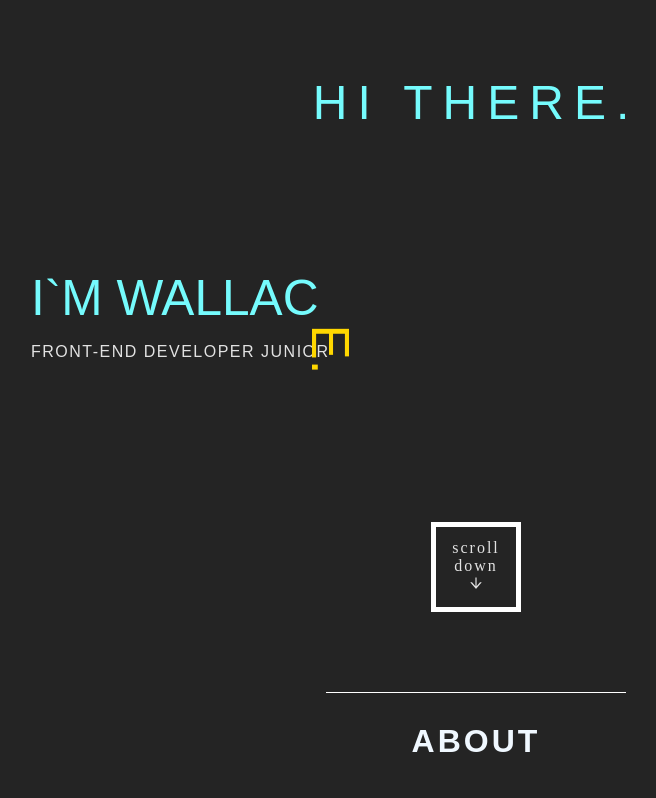
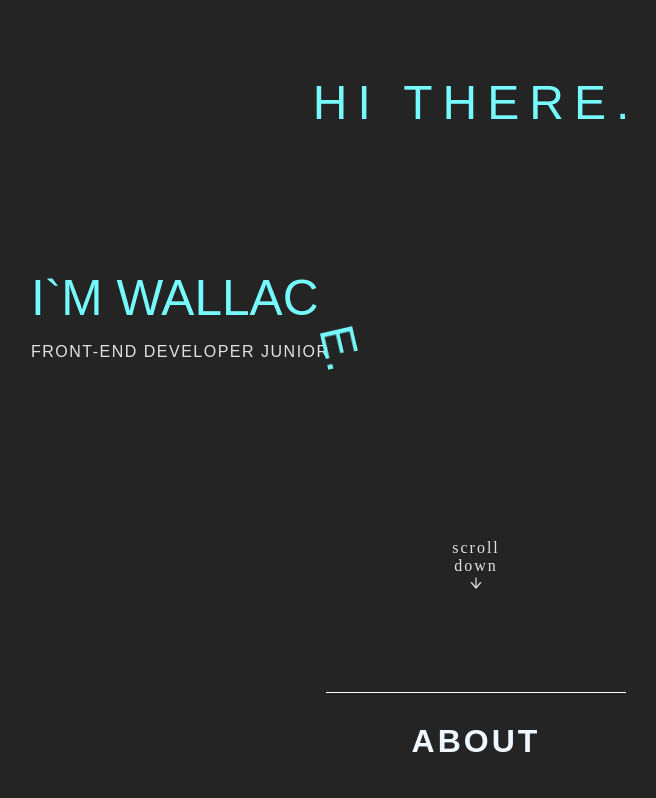
Before and after one commit to wallaceSansanoski/myPortifolio, a React (Vite) app: page / in a window 1280 px wide. Shown: the top 798 px of the page, without its empty margins (164-820 px from the left). Built offline with nearby package versions, Linux system fonts and the light colour scheme; a web font is replaced by a local one.

Commit message:
adding effectbreaking

```diff
--- a/src/pages/about/about.jsx
+++ b/src/pages/about/about.jsx
@@ -1,13 +1,12 @@
 import style from './about.module.css'
 
-function About  () {
+function About () {
     return (
         <div className={style.aboutContainer}>
             <h1 className={style.title}>about</h1>
             <div className={style.containerDescription}>
-                <p className={style.introduction}>developer front-end junior with experience using javascript, react, redux, node js, html, css, jest and firebase. Passionate about technology and share new ideas to improve web development.</p>
-            </div>
-            <a href='./src/pages/about/cv.pdf' download >baixar  cs</a>
+               <p className={style.introduction}>developer front-end junior with experience using javascript, react, redux, node js, html, css, jest and firebase. Passionate about technology and share new ideas to improve web development.</p>
+           </div>
         </div>
     )
 }
--- a/src/pages/home/home.module.css
+++ b/src/pages/home/home.module.css
@@ -46,9 +46,10 @@
 }
 .rotetaWord {
     position: absolute;
-    color: gold;
+    color: #75FBFD;
     transform: rotate(90deg) translateX(50px) translateY(13px);
-    font-size: 3.3rem;
+    font-size: 3rem;
+    animation: rotation 2s infinite;
 }
 
 .wrapperJobTitle{
@@ -82,7 +83,6 @@
     align-items: center;
     width: 90px;
     height: 90px;
-    border: 5px solid white;
     animation: sized  .9s alternate-reverse infinite;
 }
 .scrollDown > p{
@@ -90,13 +90,27 @@
     letter-spacing: 2px;
 }
 
-@keyframes sized {
-    from {
-        width: 70px;
-        height: 70px;
-    }
-    to {
-        width: 80px;
-        height: 80px;
-    }
+
+  @keyframes rotation {
+    0%   {transform: rotate(73deg) translateX(50px) translateY(13px);}
+    5%   {transform: rotate(75deg) translateX(50px) translateY(13px);}
+    10%   {transform: rotate(77deg) translateX(50px) translateY(13px);}
+    15%   {transform: rotate(79deg) translateX(50px) translateY(13px);}
+    20%   {transform: rotate(80deg) translateX(50px) translateY(13px);}
+    25%   {transform: rotate(82deg) translateX(50px) translateY(13px);}
+    30%   {transform: rotate(84deg) translateX(50px) translateY(13px);}
+    35%   {transform: rotate(86deg) translateX(50px) translateY(13px);}
+    40%   {transform: rotate(88deg) translateX(50px) translateY(13px);}
+    45%   {transform: rotate(90deg) translateX(50px) translateY(13px);}
+    50%  {transform: rotate(88deg) translateX(50px) translateY(13px);}
+    55%  {transform: rotate(86deg) translateX(50px) translateY(13px);}
+    60%  {transform: rotate(84deg) translateX(50px) translateY(13px);}
+    65%  {transform: rotate(82deg) translateX(50px) translateY(13px);}
+    70%  {transform: rotate(80deg) translateX(50px) translateY(13px);}
+    75%  {transform: rotate(78deg) translateX(50px) translateY(13px);}
+    80% {transform: rotate(77deg) translateX(50px) translateY(13px);}
+    85% {transform: rotate(76deg) translateX(50px) translateY(13px);}
+    90% {transform: rotate(75deg) translateX(50px) translateY(13px);}
+    95% {transform: rotate(74deg) translateX(50px) translateY(13px);}
+    100% {transform: rotate(73deg) translateX(50px) translateY(13px);}
   }
```
Also changed, not shown: 1 other file (tests, documents, lock files or other folders).
